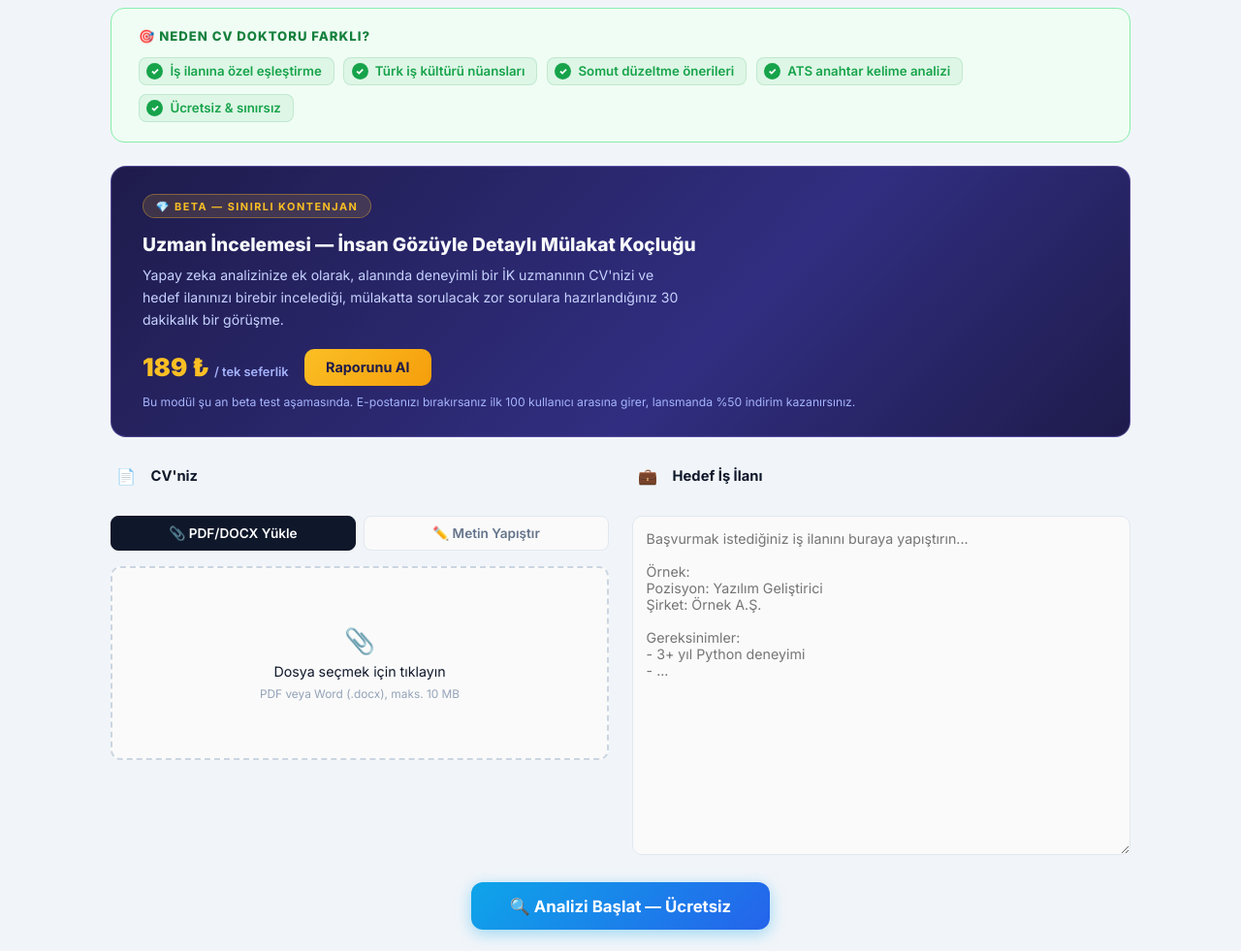
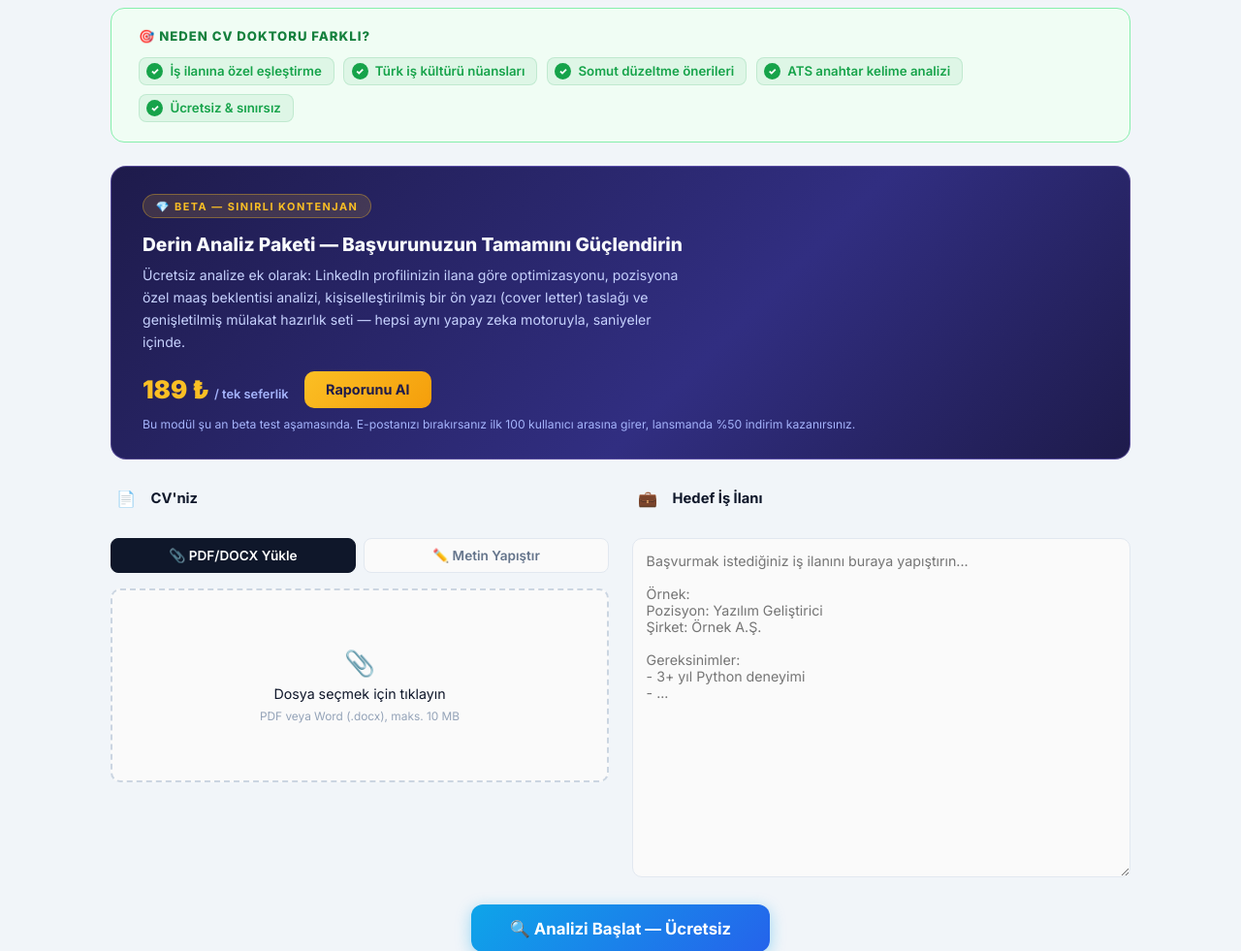
Before and after one commit to MehmetCan001/CV-Doktoru, a FastAPI app: page / in a window 1280 px wide. Shown: the part 742-1723 px from the top of the page at 97% size. Run offline with FastAPI, Linux system fonts and the light colour scheme.

Commit message:
fix: fake-door teklifini gerçekçi kapsama çek — insan uzman vaadi kaldırıldı
Premium kart "İK uzmanı görüşmesi" yerine "Derin Analiz Paketi" olarak
değiştirildi (LinkedIn optimizasyonu, maaş beklentisi, ön yazı taslağı,
genişletilmiş mülakat hazırlığı — tamamen AI motoruyla). Önceki metin,
gerçekte inşa edilmesi planlanmayan bir insan hizmeti vaat ediyordu;
bu haliyle test sonucu talep gösterse bile inşa edilebilir bir ürüne
karşılık gelmiyordu.

Co-Authored-By: Claude Sonnet 5 <noreply@anthropic.com>

```diff
--- a/templates/index.html
+++ b/templates/index.html
@@ -343,10 +343,11 @@ textarea:focus { border-color: #38BDF8; box-shadow: 0 0 0 3px rgba(56,189,248,0.
 
   <div class="premium-card">
     <div class="premium-badge">💎 Beta — Sınırlı Kontenjan</div>
-    <div class="premium-title">Uzman İncelemesi — İnsan Gözüyle Detaylı Mülakat Koçluğu</div>
+    <div class="premium-title">Derin Analiz Paketi — Başvurunuzun Tamamını Güçlendirin</div>
     <div class="premium-desc">
-      Yapay zeka analizinize ek olarak, alanında deneyimli bir İK uzmanının CV'nizi ve hedef ilanınızı
-      birebir incelediği, mülakatta sorulacak zor sorulara hazırlandığınız 30 dakikalık bir görüşme.
+      Ücretsiz analize ek olarak: LinkedIn profilinizin ilana göre optimizasyonu, pozisyona özel
+      maaş beklentisi analizi, kişiselleştirilmiş bir ön yazı (cover letter) taslağı ve genişletilmiş
+      mülakat hazırlık seti — hepsi aynı yapay zeka motoruyla, saniyeler içinde.
     </div>
     <div class="premium-price-row">
       <div class="premium-price">189 ₺ <small>/ tek seferlik</small></div>
```
